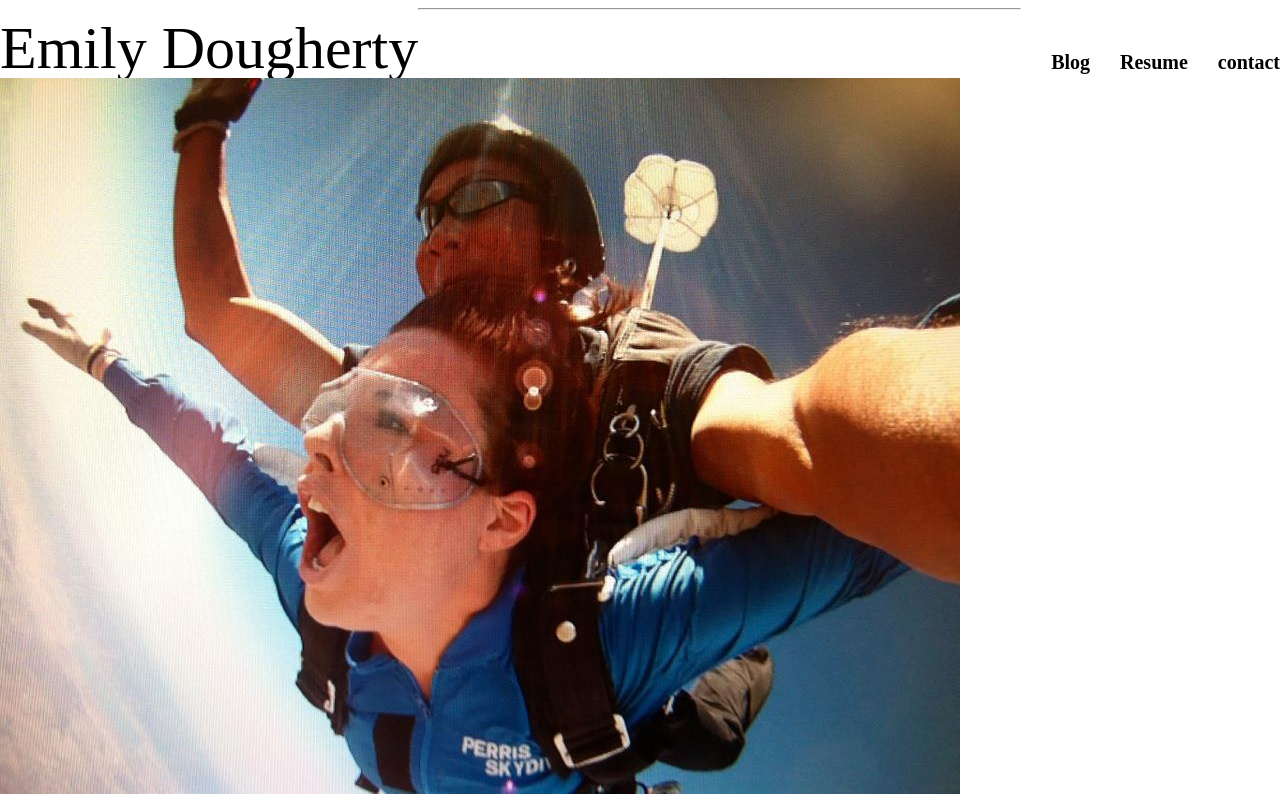
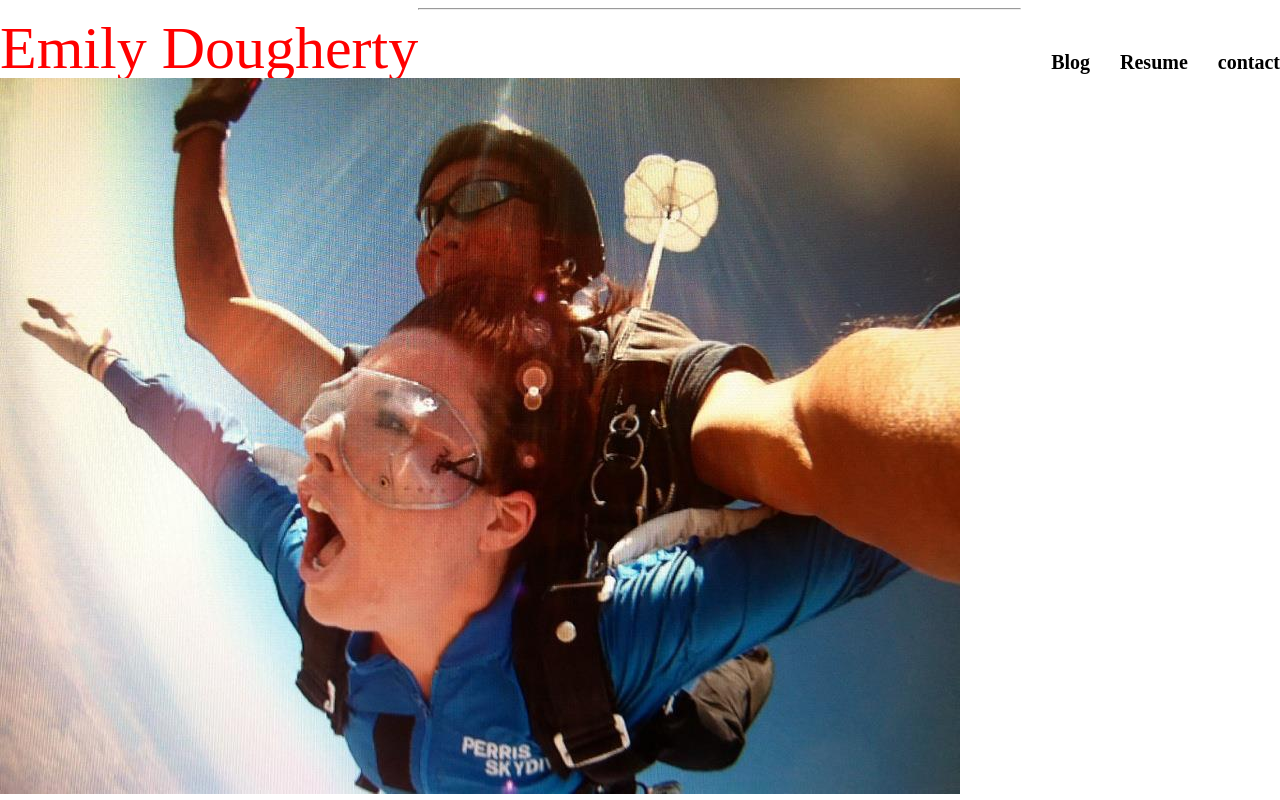
Before and after one commit to emilyanndougherty/emilyanndougherty.github.io, a plain HTML site: page index.html in a window 1280 px wide. Shown: the top 800 px of the page. Drawn offline with Linux system fonts and the light colour scheme.

Commit message:
color change

```diff
--- a/index.html
+++ b/index.html
@@ -7,7 +7,7 @@
 <body>
 		<header>
 			<style>
-				h1 {color;red;}
+				h1 {color:red;}
 			</style>
 				<h1>Emily Dougherty</h1>
 				<ul>
```
